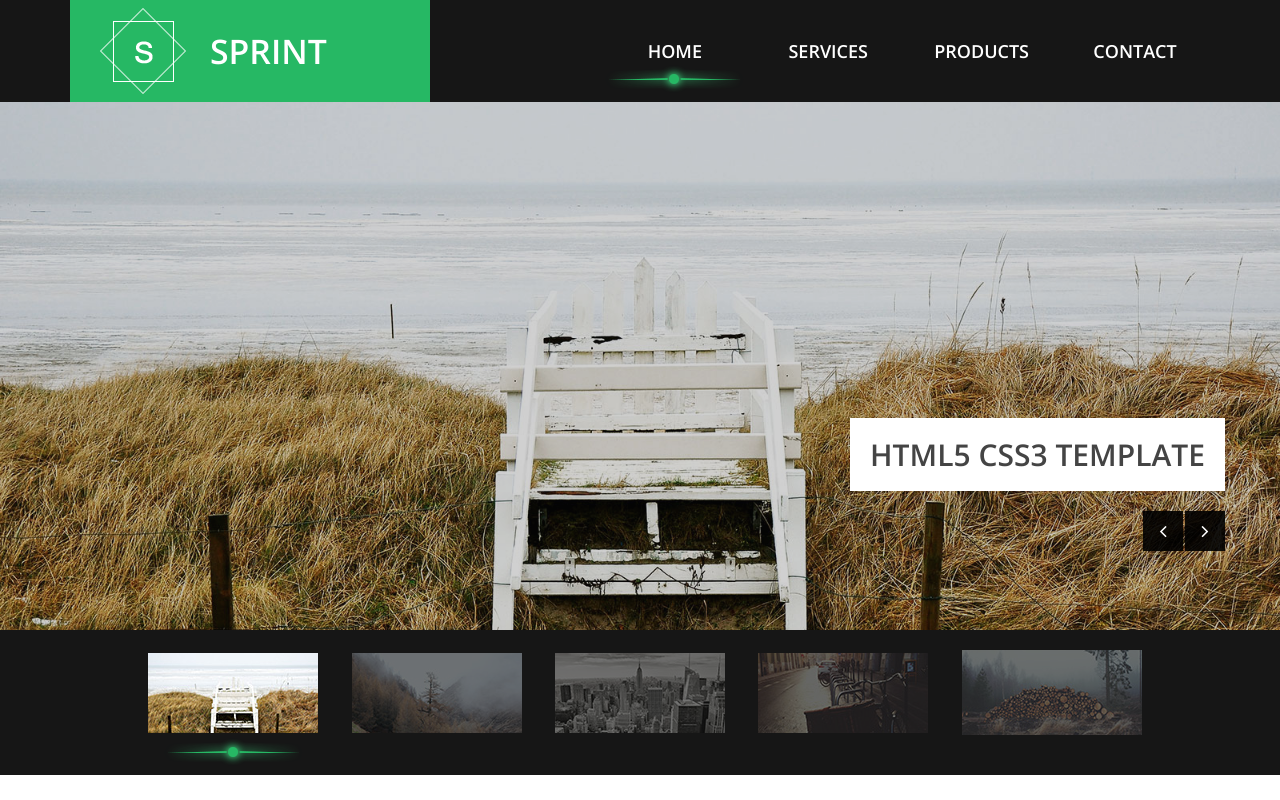
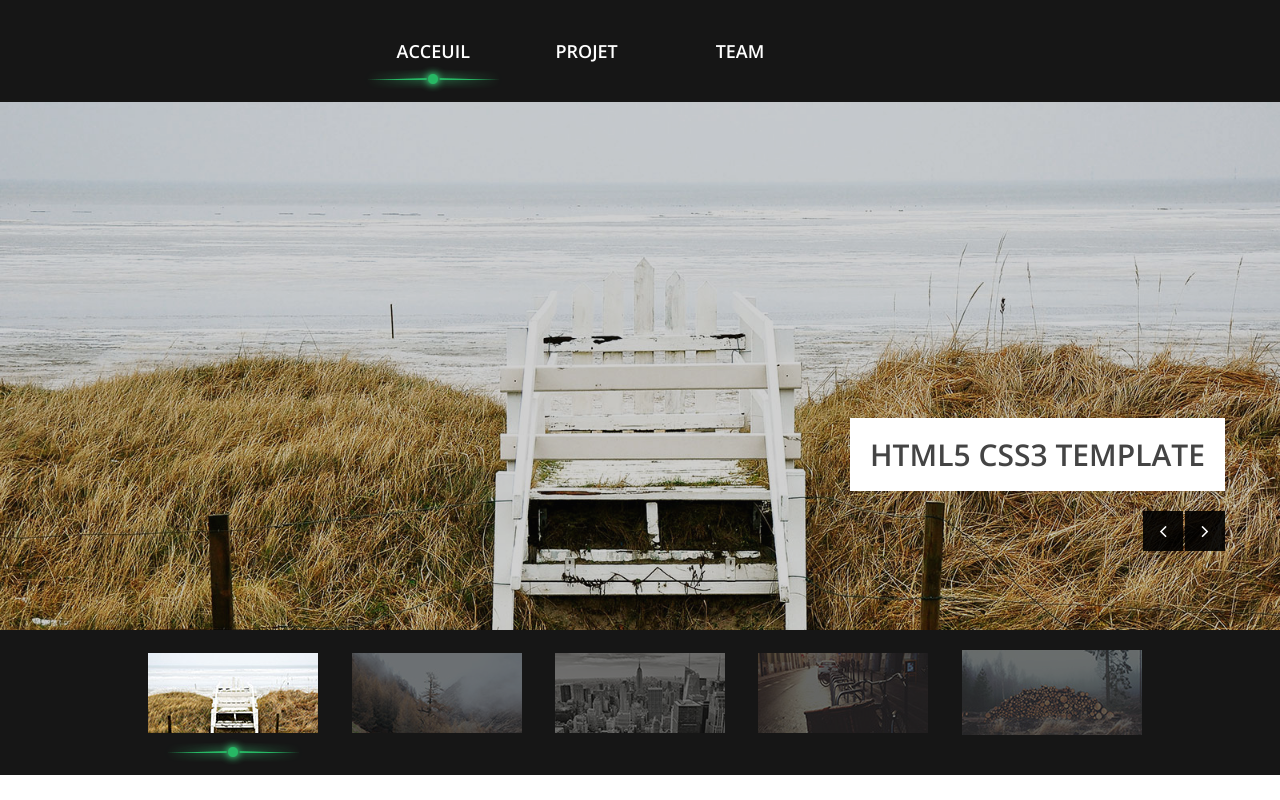
Before and after one commit to blety/presentationBasketClub, a plain HTML site: page public_html/index.html in a window 1280 px wide. Shown: the top 800 px of the page. Drawn offline with nearby package versions, Linux system fonts and the light colour scheme; some packages are replaced by stand-ins of ours.

Commit message:
J'ai supprimé le menu Contact. Aprés j'ai changer les cibles des liens

```diff
--- a/public_html/index.html
+++ b/public_html/index.html
@@ -34,19 +34,19 @@ http://www.templatemo.com/preview/templatemo_401_sprint
         <div class="site-header">
             <div class="container">
                 <div class="row">
-                    <div class="col-md-4 col-sm-6 col-xs-6">
+                    <!--<div class="col-md-4 col-sm-6 col-xs-6">
                         <div id="templatemo_logo">
                             <h1><a href="#">Sprint</a></h1>
-                        </div> <!-- /.logo -->
+                        </div>  /.logo -->
                     </div> <!-- /.col-md-4 -->
                     <div class="col-md-8 col-sm-6 col-xs-6">
                         <a href="#" class="toggle-menu"><i class="fa fa-bars"></i></a>
                         <div class="main-menu">
                             <ul>
-                                <li><a href="#front">Home</a></li>
-                                <li><a href="#services">Services</a></li>
-                                <li><a href="#products">Products</a></li>
-                                <li><a href="#contact">Contact</a></li>
+                                <li><a href="#front">Acceuil</a></li>
+                                <li><a href="#products">Projet</a></li>
+                                <li><a href="#services">Team</a></li>
+                                <!--<li><a href="#contact">Contact</a></li>-->
                             </ul>
                         </div> <!-- /.main-menu -->
                     </div> <!-- /.col-md-8 -->
```
